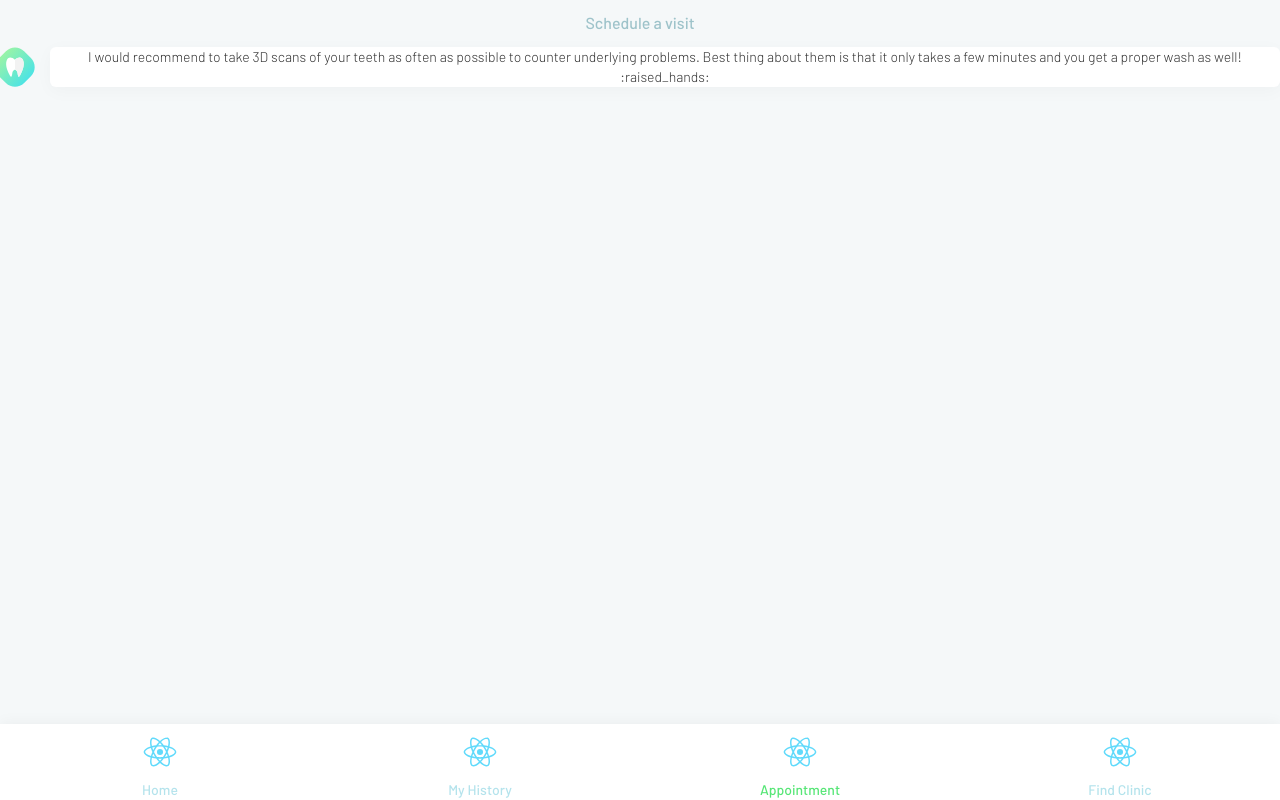
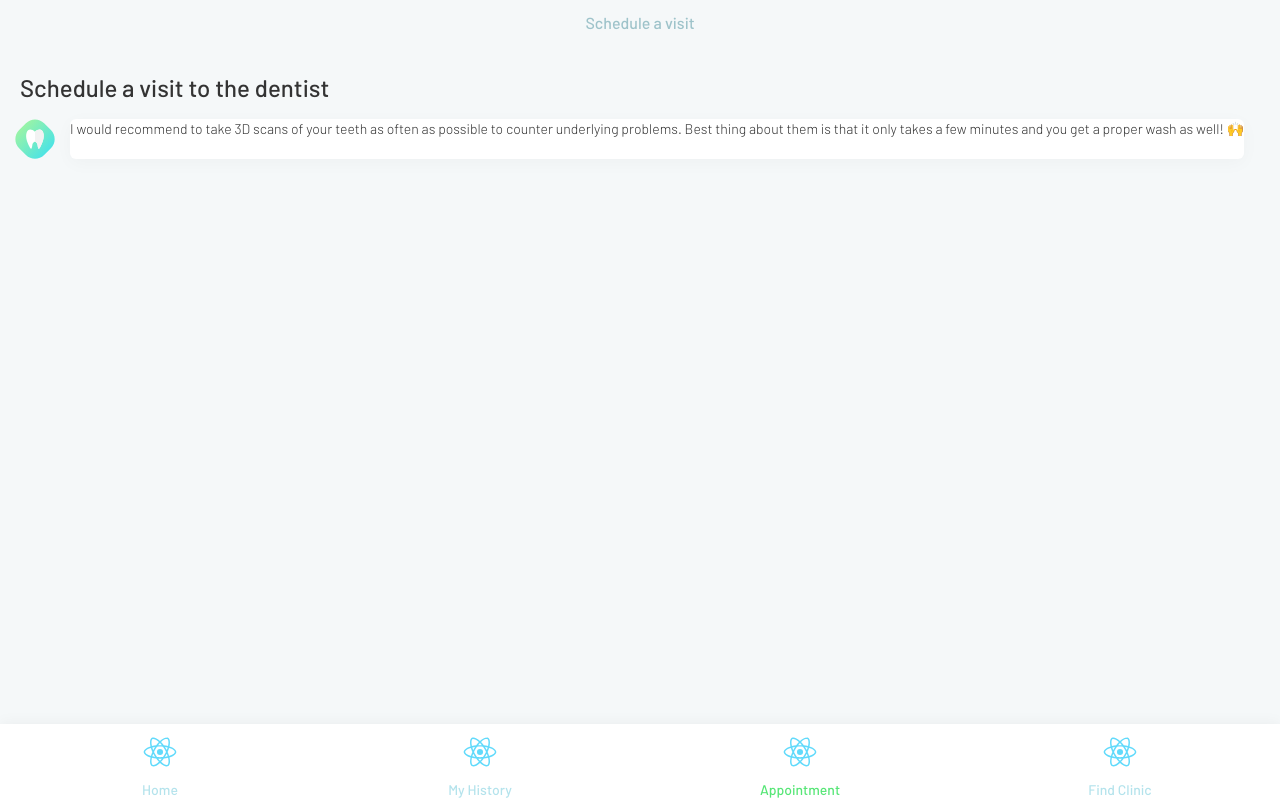
Before and after one commit to vlukashov/dennis, a React (Create React App) app: page /book-appointment in a window 1280 px wide. Built offline with nearby package versions, Linux system fonts and the light colour scheme.

Commit message:
start with the shedule appointment page

```diff
--- /dev/null
+++ b/src/components/in-page-subheader/InPageSubheader.css
@@ -0,0 +1,9 @@
+.InPageSubheader {
+  display: flex;
+  align-items: baseline;
+  padding: 8px 0;
+}
+
+.InPageSubheader-title {
+  flex: 1;
+}
--- /dev/null
+++ b/src/components/in-page-subheader/InPageSubheader.js
@@ -0,0 +1,20 @@
+import React, { Component } from "react";
+import { Link } from "react-router-dom";
+
+import "./InPageSubheader.css";
+
+class InPageSubheader extends Component {
+  render() {
+    const link = this.props.to ? (
+      <Link to={this.props.to}>{this.props.subtitle}</Link>
+    ) : null;
+    return (
+      <div className="InPageSubheader">
+        <h3 className="InPageSubheader-title">{this.props.title}</h3>
+        {link}
+      </div>
+    );
+  }
+}
+
+export default InPageSubheader;
--- a/src/layouts/page/PageLayout.js
+++ b/src/layouts/page/PageLayout.js
@@ -1,5 +1,4 @@
 import React, { Component } from "react";
-import { Route } from "react-router-dom";
 
 import Header from "../../components/header/Header";
 
--- a/src/routes/book-appointment/BookAppointment.js
+++ b/src/routes/book-appointment/BookAppointment.js
@@ -1,24 +1,22 @@
 import React, { Component } from "react";
 
-import Header from "../../components/header/Header";
+import PageLayout from "../../layouts/page/PageLayout";
 import ChatMessage from "../../components/chat-message/ChatMessage";
+import InPageSubheader from "../../components/in-page-subheader/InPageSubheader";
 
 import "./BookAppointment.css";
 
 class BookAppointment extends Component {
   render() {
     return (
-      <div className="BookAppointment">
-        <Header title="Schedule a visit" />
-        <div className="BookAppointment-content">
-          <ChatMessage>
-            I would recommend to take 3D scans of your teeth as often as
-            possible to counter underlying problems. Best thing about them is
-            that it only takes a few minutes and you get a proper wash as well!
-            :raised_hands:
-          </ChatMessage>
-        </div>
-      </div>
+      <PageLayout title="Schedule a visit">
+        <InPageSubheader title="Schedule a visit to the dentist" />
+        <ChatMessage>
+          I would recommend to take 3D scans of your teeth as often as possible
+          to counter underlying problems. Best thing about them is that it only
+          takes a few minutes and you get a proper wash as well! 🙌
+        </ChatMessage>
+      </PageLayout>
     );
   }
 }
--- a/src/routes/home/Home.css
+++ b/src/routes/home/Home.css
@@ -14,16 +14,6 @@
 
 .Home-chat-replies {
   padding: 20px 0px 15px 50px;
-}
-
-.Home-subheader {
-  display: flex;
-  align-items: baseline;
-  padding: 8px 0;
-}
-
-.Home-subheader-title {
-  flex: 1;
 }
 
 .Home-cta-panel {
--- a/src/routes/home/Home.js
+++ b/src/routes/home/Home.js
@@ -4,27 +4,14 @@ import { Button, Panel, Image } from "react-bootstrap";
 import "./Home.css";
 import bookCtaImage from "../../assets/teeth-history.png";
 
-import Header from "../../components/header/Header";
+import PageLayout from "../../layouts/page/PageLayout";
+import InPageSubheader from "../../components/in-page-subheader/InPageSubheader";
 import ChatMessage from "../../components/chat-message/ChatMessage";
 
 class Home extends Component {
   render() {
-    const SubSection = props => {
-      const link = props.to ? (
-        <Link to={props.to}>{props.subtitle}</Link>
-      ) : null;
     return (
-        <div className="Home-subheader">
-          <h3 className="Home-subheader-title">{props.title}</h3>
-          {link}
-        </div>
-      );
-    };
-
-    return (
-      <div className="Home">
-        <Header title="Home" />
-        <div className="Home-content">
+      <PageLayout title="Home">
         <ChatMessage>
           Welcome Tim! It’s time to start your journey on making your teeth
           shine like you were a Hollywood star!
@@ -34,7 +21,7 @@ class Home extends Component {
           <Button>Who are you?</Button>
         </div>
 
-          <SubSection
+        <InPageSubheader
           title="Your history"
           subtitle="See me history >"
           to="/my-history"
@@ -44,8 +31,8 @@ class Home extends Component {
             <Image src={bookCtaImage} />
             <div className="Home-cta-panel-body">
               <span>
-                  Schedule your first dental appointment to unlock the the
-                  history platform
+                Schedule your first dental appointment to unlock the the history
+                platform
               </span>
               <h3>
                 Book an appointment
@@ -55,16 +42,15 @@ class Home extends Component {
           </div>
         </Panel>
 
-          <SubSection title="Recommended Products" />
+        <InPageSubheader title="Recommended Products" />
         <ChatMessage>
-            Here are some products that we recommend you to use to make sure
-            your dental health is OK.
+          Here are some products that we recommend you to use to make sure your
+          dental health is OK.
         </ChatMessage>
         <div className="Home-chat-replies">
           <Button>How should I care?</Button>
         </div>
-        </div>
-      </div>
+      </PageLayout>
     );
   }
 }
```
Lines whose indentation alone changed are shown as unchanged.
